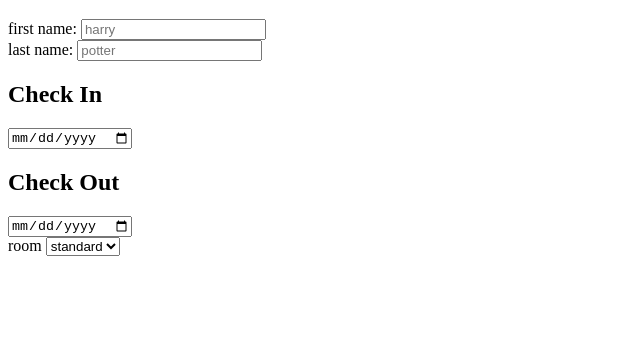
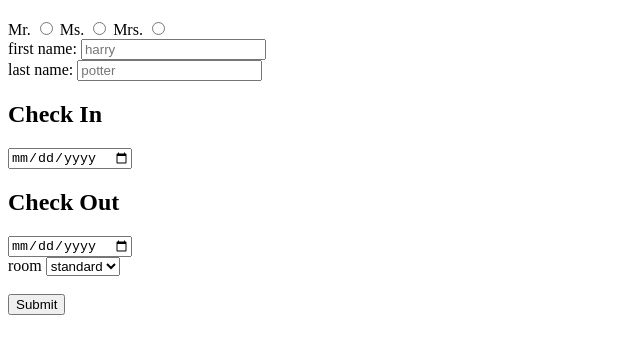
Before and after one commit to Kasididarm/Project_Css326, a plain HTML site: page Design/Index.html in a window 1280 px wide. Shown: the part 61-414 px from the top of the page, without its empty margins (0-640 px from the left). Drawn offline with Linux system fonts and the light colour scheme.

Commit message:
Update Index.html

```diff
--- a/Design/Index.html
+++ b/Design/Index.html
@@ -7,6 +7,17 @@
     <div class="Lobby">
         <h1>Data Management Hotel</h1>
         <section class="check-in-out">
+            <div>
+                <label>Mr.</label>
+                <input type="radio" name="title" value="Mr.">
+
+                <label>Ms.</label>
+                <input type="radio" name="title" value="Ms.">
+
+                <label>Mrs.</label>
+                <input type="radio" name="title" value="Mrs.">
+
+            </div>
             <div>
                 <label for="fname">first name:</label>
                 <input type="text" id="fname" name="fname" placeholder="harry">
@@ -24,6 +35,7 @@
                 <input type='date' id="checkout"/>
             </data>
 
+
             <div class="room">
                 <label for="room">room</label>
                 <select id="room" name="room">
@@ -34,6 +46,11 @@
                     <option choice ="studio">studio</option>
                 </select>
             </div>
+            <br>
+
+            <div>
+                <input type="submit">
+            </div>
 
         </section>
     </div>
```
